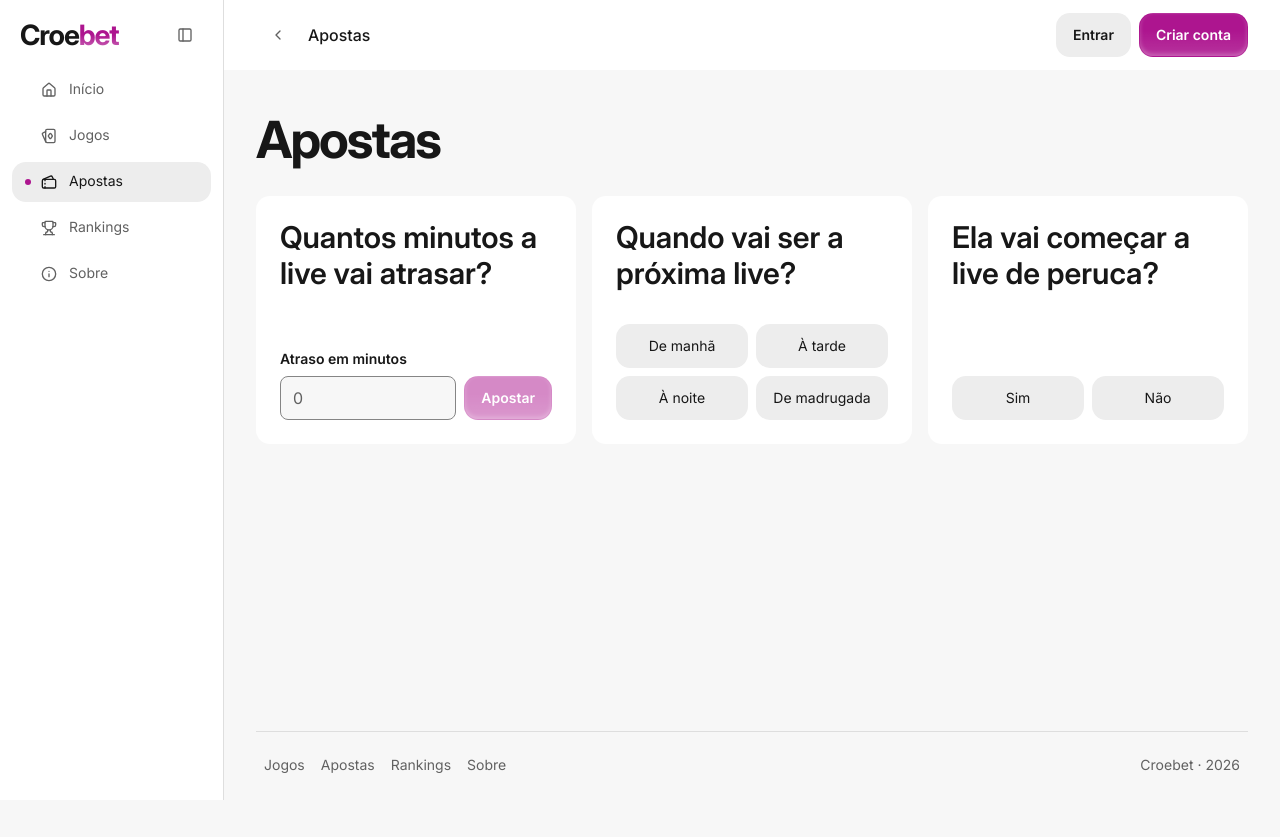
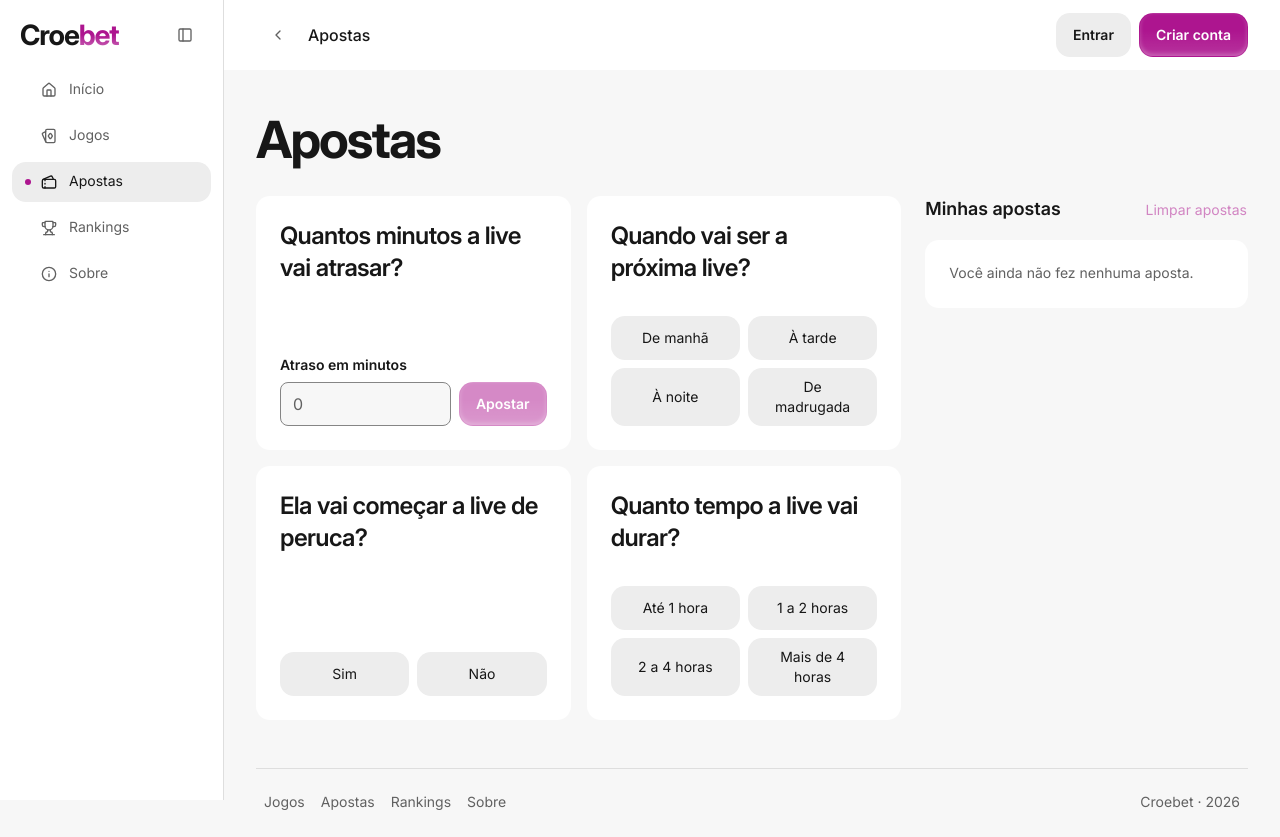
Before and after one commit to MarcoCuel/croebet, a Next.js app: page /apostas in a window 1280 px wide. Before the commit the page ends 800 px from the top, so only its background shows below. Built offline with nearby package versions, Linux system fonts and the light colour scheme.

Commit message:
Refactor betting components for improved layout and functionality; add clear predictions feature

```diff
--- a/features/auth/session-context.tsx
+++ b/features/auth/session-context.tsx
@@ -12,6 +12,7 @@ export type DemoSessionValue = Wallet & {
   dailyClaimed: boolean;
   claimDaily: () => void;
   addBalance: (amount: number) => void;
+  clearPredictions: () => void;
   placePrediction: (prediction: Prediction) => void;
 };
 
--- a/features/auth/session-provider.tsx
+++ b/features/auth/session-provider.tsx
@@ -24,6 +24,7 @@ import type { Prediction } from "@/features/betting/types";
 type SessionState = { username: string | null; wallet: Wallet; ready: boolean };
 type Action =
   | { type: "session"; username: string | null; wallet: Wallet }
+  | { type: "clear-predictions" }
   | { type: "predict"; prediction: Prediction }
   | { type: "claim"; date: string }
   | { type: "add"; amount: number };
@@ -32,6 +33,10 @@ function sessionReducer(state: SessionState, action: Action): SessionState {
   if (action.type === "session")
     return { username: action.username, wallet: action.wallet, ready: true };
   if (!state.username) return state;
+  if (action.type === "clear-predictions")
+    return process.env.NODE_ENV === "development"
+      ? { ...state, wallet: { ...state.wallet, predictions: [] } }
+      : state;
   if (action.type === "predict")
     return {
       ...state,
@@ -116,6 +121,7 @@ export function DemoSessionProvider({ children }: { children: ReactNode }) {
         dailyClaimed: Boolean(username && wallet.lastClaim === date),
         claimDaily,
         addBalance: (amount) => dispatch({ type: "add", amount }),
+        clearPredictions: () => dispatch({ type: "clear-predictions" }),
         placePrediction: (prediction) =>
           dispatch({ type: "predict", prediction }),
       }}
--- a/features/betting/market-list.tsx
+++ b/features/betting/market-list.tsx
@@ -20,17 +20,17 @@ export function MarketList({
 
   return (
     <section
-      className="grid items-stretch gap-4 md:grid-cols-2 xl:grid-cols-3"
+      className="grid min-w-0 items-stretch gap-4 md:grid-cols-2"
       aria-label="Apostas abertas"
     >
       {markets.map((market) => (
         <Card
           asChild
-          className="flex scroll-mt-[calc(var(--header-height)+1rem)] flex-col"
+          className="flex min-w-0 scroll-mt-[calc(var(--header-height)+1rem)] flex-col"
           key={market.id}
         >
           <article id={market.id}>
-            <h2 className="mb-8 text-3xl font-semibold">{market.question}</h2>
+            <h2 className="mb-8 text-2xl font-semibold tracking-tight">{market.question}</h2>
             {market.type === "number" ? (
               <form
                 className="mt-auto grid gap-3"
@@ -44,8 +44,8 @@ export function MarketList({
                   }
                 }}
               >
-                <div className="flex justify-stretch items-end gap-2">
-                  <Field>
+                <div className="flex items-end gap-2">
+                  <Field className="min-w-0 flex-1">
                     Atraso em minutos
                     <Input
                       type="number"
--- a/features/betting/market-previews.tsx
+++ b/features/betting/market-previews.tsx
@@ -9,8 +9,7 @@ export function MarketPreviews() {
         <li key={market.id}>
           <Card asChild className="flex h-full flex-col p-4 hover:bg-control sm:p-5">
             <Link href={`/apostas#${market.id}`}>
-              <span className="text-xs text-muted">{market.topic}</span>
-              <span className="mt-2 mb-5 text-base font-semibold">{market.question}</span>
+              <span className="mb-5 text-base font-semibold">{market.question}</span>
               <span className="mt-auto text-sm text-accent">Dar um palpite</span>
             </Link>
           </Card>
--- a/features/betting/markets.ts
+++ b/features/betting/markets.ts
@@ -1,6 +1,5 @@
 export type Market = {
   id: string;
-  topic: string;
   question: string;
 } & (
   | { type: "number"; unit: string }
@@ -10,23 +9,26 @@ export type Market = {
 export const markets: Market[] = [
   {
     id: "atraso",
-    topic: "Palpite em minutos",
     question: "Quantos minutos a live vai atrasar?",
     type: "number",
     unit: "minutos",
   },
   {
     id: "proxima-live",
-    topic: "Escolha uma opção",
     question: "Quando vai ser a próxima live?",
     type: "choice",
     options: ["De manhã", "À tarde", "À noite", "De madrugada"],
   },
   {
     id: "peruca",
-    topic: "Sim ou não",
     question: "Ela vai começar a live de peruca?",
     type: "binary",
     options: ["Sim", "Não"],
   },
+  {
+    id: "duracao-live",
+    question: "Quanto tempo a live vai durar?",
+    type: "choice",
+    options: ["Até 1 hora", "1 a 2 horas", "2 a 4 horas", "Mais de 4 horas"],
+  },
 ];
--- a/features/betting/predictions.tsx
+++ b/features/betting/predictions.tsx
@@ -3,6 +3,7 @@
 import { useRef, useState } from "react";
 import { useDemoSession } from "@/features/auth/session-context";
 import { formatBalance } from "@/features/wallet/wallet";
+import { Button } from "@/components/ui/button";
 import { Card } from "@/components/ui/card";
 import { MarketList } from "@/features/betting/market-list";
 import { PredictionTicket } from "@/features/betting/prediction-ticket";
@@ -11,10 +12,10 @@ import type { Selection } from "@/features/betting/types";
 export function Predictions() {
   const [selection, setSelection] = useState<Selection | null>(null);
   const selectionTrigger = useRef<HTMLElement | null>(null);
-  const { username, openLogin, predictions } = useDemoSession();
+  const { username, openLogin, predictions, clearPredictions } = useDemoSession();
 
   return (
-    <div className="mt-6 grid gap-8">
+    <div className="mt-6 grid items-start gap-6 xl:grid-cols-[minmax(0,2fr)_minmax(0,1fr)]">
       <MarketList
         onSelect={(next) => {
           if (!username) {
@@ -35,10 +36,25 @@ export function Predictions() {
           onReturnFocus={() => selectionTrigger.current?.focus()}
         />
       )}
-      {predictions.length > 0 && (
-        <section aria-labelledby="predictions-title">
-          <h2 id="predictions-title" className="mb-4 text-lg font-semibold">Minhas apostas</h2>
-          <Card className="py-0 sm:py-0">
+      <section className="min-w-0" aria-labelledby="predictions-title">
+        <div className="mb-4 flex flex-wrap items-center justify-between gap-2">
+          <h2 id="predictions-title" className="text-lg font-semibold">Minhas apostas</h2>
+          {process.env.NODE_ENV === "development" && (
+            <Button
+              variant="link"
+              size="sm"
+              className="min-h-0 p-0 text-sm font-normal text-brand"
+              disabled={predictions.length === 0}
+              onClick={clearPredictions}
+            >
+              Limpar apostas
+            </Button>
+          )}
+        </div>
+        <Card className="py-0 sm:py-0">
+          {predictions.length === 0 ? (
+            <p className="py-6 text-sm text-muted">Você ainda não fez nenhuma aposta.</p>
+          ) : (
             <ul aria-live="polite" className="divide-y divide-border">
               {predictions.map(({ market, outcome, stake }, index) => (
                 <li key={predictions.length - index} className="flex flex-wrap items-center justify-between gap-3 py-4 text-sm">
@@ -50,9 +66,9 @@ export function Predictions() {
                 </li>
               ))}
             </ul>
-          </Card>
-        </section>
-      )}
+          )}
+        </Card>
+      </section>
     </div>
   );
 }
```
Also changed, not shown: 1 other file (tests, documents, lock files or other folders).
